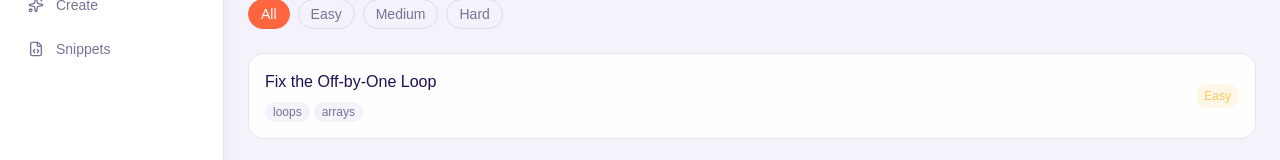
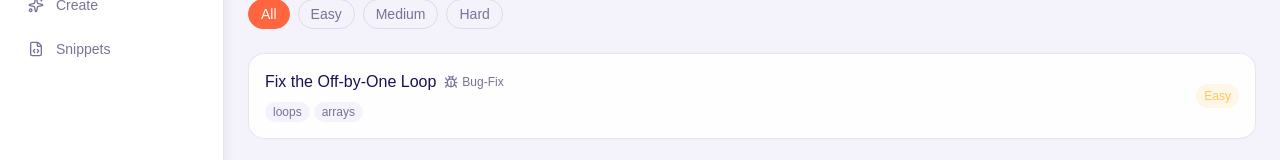
Before and after one commit to CapyPonna005/BreakPoint, a Next.js app in the folder frontend/: page /dashboard/practice in a window 1280 px wide. Shown: the part 204-364 px from the top of the page. Built offline with nearby package versions, Linux system fonts and the light colour scheme.

Commit message:
added the MODE on the dashboard's create & practice pages

```diff
--- a/frontend/app/dashboard/create/page.tsx
+++ b/frontend/app/dashboard/create/page.tsx
@@ -71,6 +71,7 @@ export default function CreateChallengePage() {
 
       const problem: Problem = {
         id: `${slugify(generated.title)}-${Date.now()}`,
+        mode: "Bug-Fix", // only mode with real functionality today; see note below for Fill-in-the-Blank
         ...generated,
       };
 
@@ -124,6 +125,7 @@ export default function CreateChallengePage() {
 
       const problem: Problem = {
         id: `${slugify(generated.title)}-${Date.now()}`,
+        mode: "Bug-Fix", // only mode with real functionality today; see note below for Fill-in-the-Blank
         ...generated,
       };
 
--- a/frontend/app/dashboard/practice/page.tsx
+++ b/frontend/app/dashboard/practice/page.tsx
@@ -2,9 +2,15 @@
 
 import { useState } from "react";
 import Link from "next/link";
-import { problems } from "@/data/problems";
+import { Bug, PenLine } from "lucide-react";
+import { problems, type Mode } from "@/data/problems";
 
 const filters = ["All", "Easy", "Medium", "Hard"] as const;
+
+const modeIcons: Record<Mode, typeof Bug> = {
+  "Bug-Fix": Bug,
+  "Fill-in-the-Blank": PenLine,
+};
 
 export default function PracticePage() {
   const [activeFilter, setActiveFilter] = useState<(typeof filters)[number]>(
@@ -54,14 +60,22 @@ export default function PracticePage() {
         {filteredChallenges.length === 0 ? (
           <p className="text-text-muted text-sm">No challenges match your search.</p>
         ) : (
-          filteredChallenges.map((challenge) => (
+          filteredChallenges.map((challenge) => {
+            const ModeIcon = modeIcons[challenge.mode];
+            return (
               <Link
                 key={challenge.id}
                 href={`/dashboard/workspace/${challenge.id}`}
                 className="flex items-center justify-between p-4 bg-secondary-bg/90 border border-border-subtle rounded-card hover:border-accent/50 transition cursor-pointer"
               >
                 <div>
+                  <div className="flex items-center gap-2">
                     <p className="font-medium text-text-primary">{challenge.title}</p>
+                    <span className="flex items-center gap-1 text-xs text-text-muted">
+                      <ModeIcon className="w-3.5 h-3.5" />
+                      {challenge.mode}
+                    </span>
+                  </div>
                   <div className="flex gap-1 mt-2">
                     {challenge.tags.map((tag) => (
                       <span
@@ -81,7 +95,8 @@ export default function PracticePage() {
                   {challenge.difficulty}
                 </span>
               </Link>
-          ))
+            );
+          })
         )}
       </div>
     </div>
--- a/frontend/data/problems.ts
+++ b/frontend/data/problems.ts
@@ -1,9 +1,11 @@
 export type Difficulty = "Easy" | "Medium" | "Hard";
+export type Mode = "Bug-Fix" | "Fill-in-the-Blank";
 
 export type Problem = {
   id: string;
   title: string;
   difficulty: Difficulty;
+  mode: Mode;
   blurb: string;
   description: string;
   tags: string[];
@@ -17,6 +19,7 @@ export const problems: Problem[] = [
     id: "off-by-one-loop",
     title: "Fix the Off-by-One Loop",
     difficulty: "Easy",
+    mode: "Bug-Fix",
     blurb: "A short bug-fix challenge involving loop boundaries.",
     description:
       "The loop below is supposed to print numbers 1 through 5, but it's printing one too many. Find and fix the bug.",
```
Lines whose indentation alone changed are shown as unchanged.
